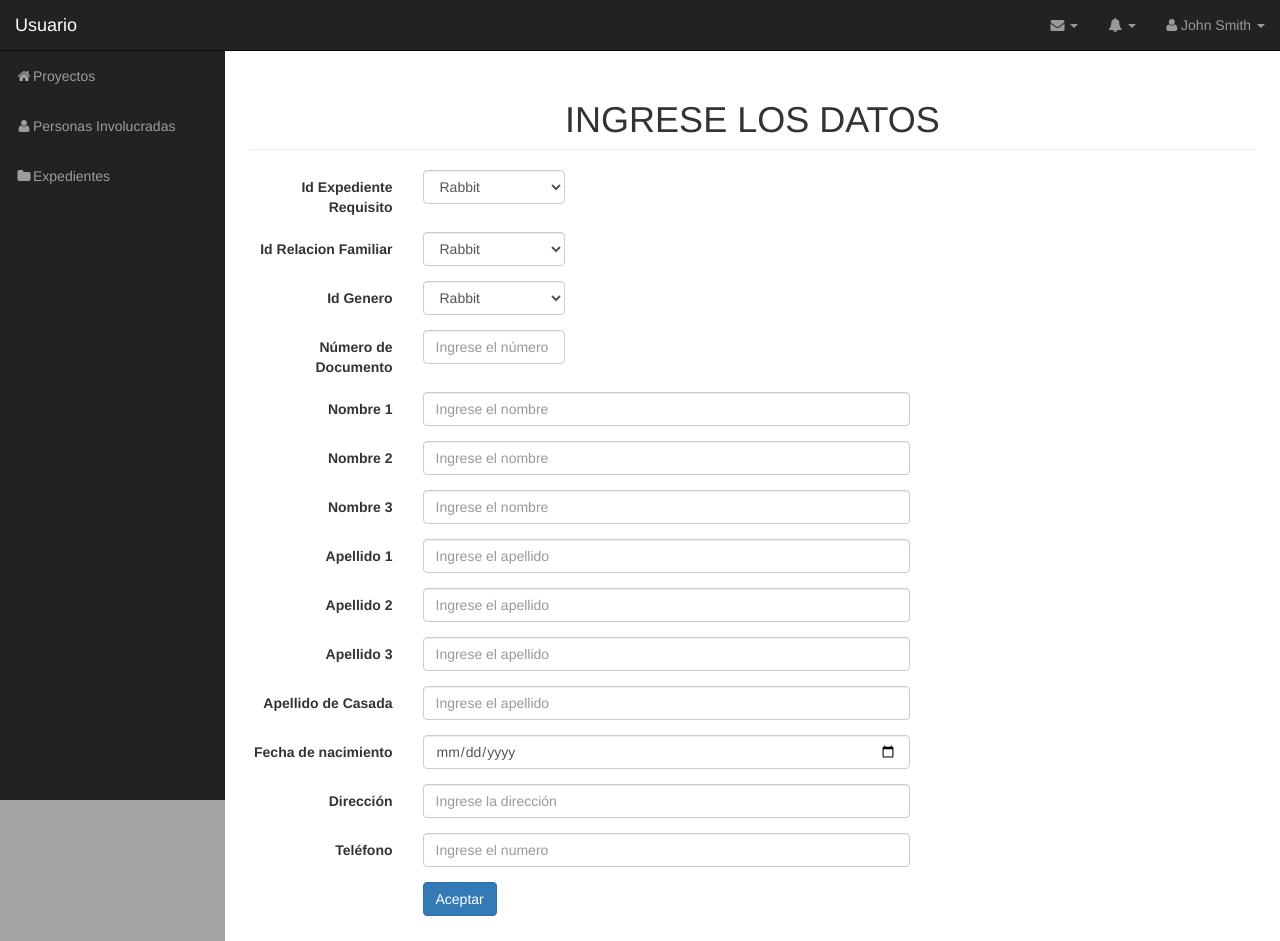
After one commit to darycastillo/SubsidiosProyecto, a PHP site: page /Vistas/PersonasInvolucradas.php in a window 1280 px wide. The commit adds this page. Run offline with PHP 8.4, Linux system fonts and the light colour scheme; grey boxes labelled with a size stand in for pictures from a placeholder-image service; some libraries are stand-ins or nearby versions.

Commit message:
Creacion de vistas y formularios #2

```diff
--- a/ArchivoEstáticos/NavBarU.php
+++ b/ArchivoEstáticos/NavBarU.php
@@ -107,7 +107,7 @@
                         </li>
                         <li class="divider"></li>
                         <li>
-                            <a href="#"><i class="fa fa-fw fa-power-off"></i> Log Out</a>
+                            <a href="../index.php"><i class="fa fa-fw fa-power-off"></i> Log Out</a>
                         </li>
                     </ul>
                 </li>
@@ -119,10 +119,10 @@
                         <a href="../Vistas/Usuarios.php"><i class="fa fa-fw fa-home"></i>Proyectos</a>
                     </li>
                     <li class="">
-                        <a href="../Vistas/AgregarDepartamentos.php"><i class="fa fa-fw fa-map-marker"></i>Palaca</a>
+                        <a href="../Vistas/PersonasInvolucradas.php"><i class="fa fa-fw fa-user"></i>Personas Involucradas</a>
                     </li>
                     <li>
-                        <a href="../Vistas/AgregarMunicipios.php"><i class="fa fa-fw fa-map-marker"></i>palaca</a>
+                        <a href="../Vistas/Expediente.php"><i class="fa fa-fw fa-folder"></i>Expedientes</a>
                     </li>
                 </ul>
             </div>
--- /dev/null
+++ b/Formularios/FormPersonasInvolucradas.php
@@ -0,0 +1,113 @@
+<?php
+?>
+
+<div class="">
+    <div class="">
+        <form class="form-horizontal center-block">
+
+            <form class="form-horizontal">
+                <div class="form-group">
+                    <label for="idexpediente" class="control-label col-xs-2">Id Expediente Requisito</label>
+                    <div class="col-xs-2">
+                        <select id="idexpediente" name="idexpediente" required="required" class="select form-control">
+                            <option value="rabbit">Rabbit</option>
+                            <option value="duck">Duck</option>
+                            <option value="fish">Fish</option>
+                        </select>
+                    </div>
+                </div>
+                <div class="form-group">
+                    <label for="idrelacionfamiliar" class="control-label col-xs-2">Id Relacion Familiar</label>
+                    <div class="col-xs-2">
+                        <select id="idrelacionfamiliar" name="idrelacionfamiliar" required="required" class="select form-control">
+                            <option value="rabbit">Rabbit</option>
+                            <option value="duck">Duck</option>
+                            <option value="fish">Fish</option>
+                        </select>
+                    </div>
+                </div>
+                <div class="form-group">
+                    <label for="idgenero" class="control-label col-xs-2">Id Genero</label>
+                    <div class="col-xs-2">
+                        <select id="idgenero" name="idgenero" required="required" class="select form-control">
+                            <option value="rabbit">Rabbit</option>
+                            <option value="duck">Duck</option>
+                            <option value="fish">Fish</option>
+                        </select>
+                    </div>
+                </div>
+                <div class="form-group">
+                    <label for="numerodocumento" class="control-label col-xs-2">Número de Documento</label>
+                    <div class="col-xs-2">
+                        <input id="numerodocumento" name="numerodocumento" placeholder="Ingrese el número" type="text" required="required" class="form-control">
+                    </div>
+                </div>
+                <div class="form-group">
+                    <label for="nombre1pi" class="control-label col-xs-2">Nombre 1</label>
+                    <div class="col-xs-6">
+                        <input id="nombre1pi" name="nombre1pi" placeholder="Ingrese el nombre" type="text" required="required" class="form-control">
+                    </div>
+                </div>
+                <div class="form-group">
+                    <label for="nombre2pi" class="control-label col-xs-2">Nombre 2</label>
+                    <div class="col-xs-6">
+                        <input id="nombre2pi" name="nombre2pi" placeholder="Ingrese el nombre" type="text" class="form-control">
+                    </div>
+                </div>
+                <div class="form-group">
+                    <label for="nombre3pi" class="control-label col-xs-2">Nombre 3</label>
+                    <div class="col-xs-6">
+                        <input id="nombre3pi" name="nombre3pi" placeholder="Ingrese el nombre" type="text" class="form-control">
+                    </div>
+                </div>
+                <div class="form-group">
+                    <label for="apellido1pi" class="control-label col-xs-2">Apellido 1</label>
+                    <div class="col-xs-6">
+                        <input id="apellido1pi" name="apellido1pi" placeholder="Ingrese el apellido" type="text" required="required" class="form-control">
+                    </div>
+                </div>
+                <div class="form-group">
+                    <label for="apellido2pi" class="control-label col-xs-2">Apellido 2</label>
+                    <div class="col-xs-6">
+                        <input id="apellido2pi" name="apellido2pi" placeholder="Ingrese el apellido" type="text" class="form-control">
+                    </div>
+                </div>
+                <div class="form-group">
+                    <label for="apellido3pi" class="control-label col-xs-2">Apellido 3</label>
+                    <div class="col-xs-6">
+                        <input id="apellido3pi" name="apellido3pi" placeholder="Ingrese el apellido" type="text" class="form-control">
+                    </div>
+                </div>
+                <div class="form-group">
+                    <label for="apellidocasadapi" class="control-label col-xs-2">Apellido de Casada</label>
+                    <div class="col-xs-6">
+                        <input id="apellidocasadapi" name="apellidocasadapi" placeholder="Ingrese el apellido" type="text" class="form-control">
+                    </div>
+                </div>
+                <div class="form-group">
+                    <label for="nacimientopi" class="control-label col-xs-2">Fecha de nacimiento</label>
+                    <div class="col-xs-6">
+                        <input id="nacimientopi" name="nacimientopi" type="date" required="required" class="form-control">
+                    </div>
+                </div>
+                <div class="form-group">
+                    <label for="direccionpi" class="control-label col-xs-2">Dirección</label>
+                    <div class="col-xs-6">
+                        <input id="direccionpi" name="direccionpi" placeholder="Ingrese la dirección" type="text" required="required" class="form-control">
+                    </div>
+                </div>
+                <div class="form-group">
+                    <label for="telefonopi" class="control-label col-xs-2">Teléfono</label>
+                    <div class="col-xs-6">
+                        <input id="telefonopi" name="telefonopi" placeholder="Ingrese el numero" type="text" class="form-control">
+                    </div>
+                </div>
+                <div class="form-group row">
+                    <div class="col-xs-offset-2 col-xs-10">
+                        <button name="submit" type="submit" class="btn btn-primary">Aceptar</button>
+                    </div>
+                </div>
+            </form>
+</div>
+</div>
+</form>
--- /dev/null
+++ b/Vistas/PersonasInvolucradas.php
@@ -0,0 +1,78 @@
+<!DOCTYPE html>
+<html lang="es" xmlns="http://www.w3.org/1999/html">
+<body style="background-color:#A4A4A4;">
+</body>
+<head>
+
+    <meta charset="utf-8">
+    <meta http-equiv="X-UA-Compatible" content="IE=edge">
+    <meta name="viewport" content="width=device-width, initial-scale=1">
+    <meta name="description" content="">
+    <meta name="author" content="">
+
+    <title>Desarrollo Web</title>
+
+    <!-- Bootstrap Core CSS -->
+    <link href="../css/bootstrap.min.css" rel="stylesheet">
+
+    <!-- Custom CSS -->
+    <link href="../css/sb-admin.css" rel="stylesheet">
+
+    <!-- Morris Charts CSS -->
+    <link href="../css/plugins/morris.css" rel="stylesheet">
+
+    <!-- Custom Fonts -->
+    <link href="../font-awesome/css/font-awesome.min.css" rel="stylesheet" type="text/css">
+
+ </head>
+
+<body>
+
+    <div id="wrapper">
+
+        <!-- Navigation -->
+
+        <?php
+                include('../ArchivoEstáticos/NavBarU.php');
+        ?>
+
+
+        <div id="page-wrapper">
+
+            <div class="container-fluid">
+
+                <!-- Page Heading -->
+                <div class="row">
+                    <div class="col-lg-12">
+                        <h1 class="page-header">
+                            <center SUBSIDIOS <small>INGRESE LOS DATOS</small> </center>
+                        </h1>
+                        <?php
+                        include('../Formularios/FormPersonasInvolucradas.php');
+                        ?>
+
+                    </div>
+                </div>
+                <!-- /.row -->
+
+
+        </div>
+        <!-- /#page-wrapper -->
+
+    </div>
+    <!-- /#wrapper -->
+
+    <!-- jQuery -->
+    <script src="../js/jquery.js"></script>
+
+    <!-- Bootstrap Core JavaScript -->
+    <script src="../js/bootstrap.min.js"></script>
+
+    <!-- Morris Charts JavaScript -->
+    <script src="../js/plugins/morris/raphael.min.js"></script>
+    <script src="../js/plugins/morris/morris.min.js"></script>
+    <script src="../js/plugins/morris/morris-data.js"></script>
+
+</body>
+
+</html>
```
Also changed, not shown: Formularios/FormExpediente.php (added, +110 -0 lines), Formularios/FormUsuarios.php (+0 -71 lines), Vistas/Expediente.php (added, +78 -0 lines).
